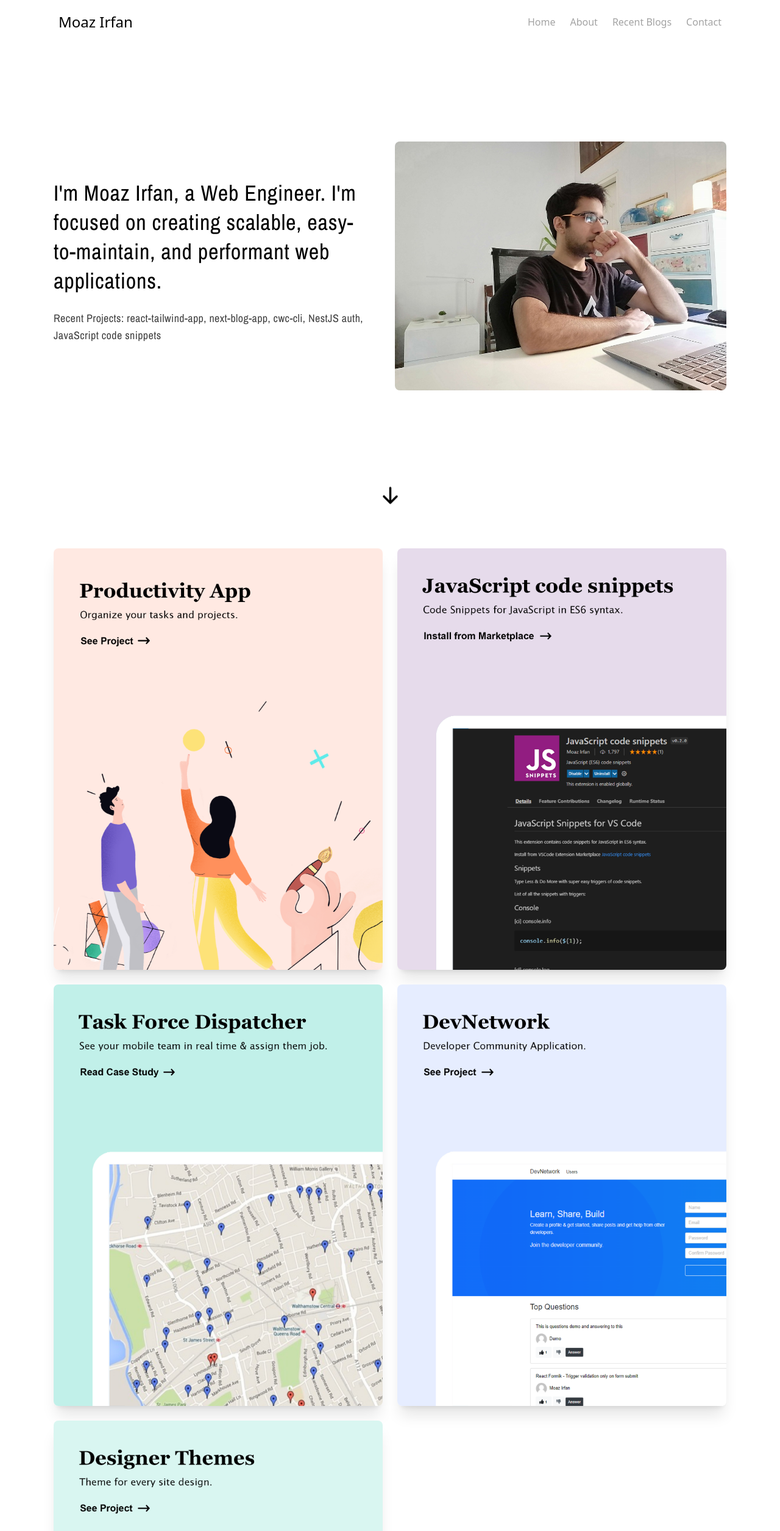
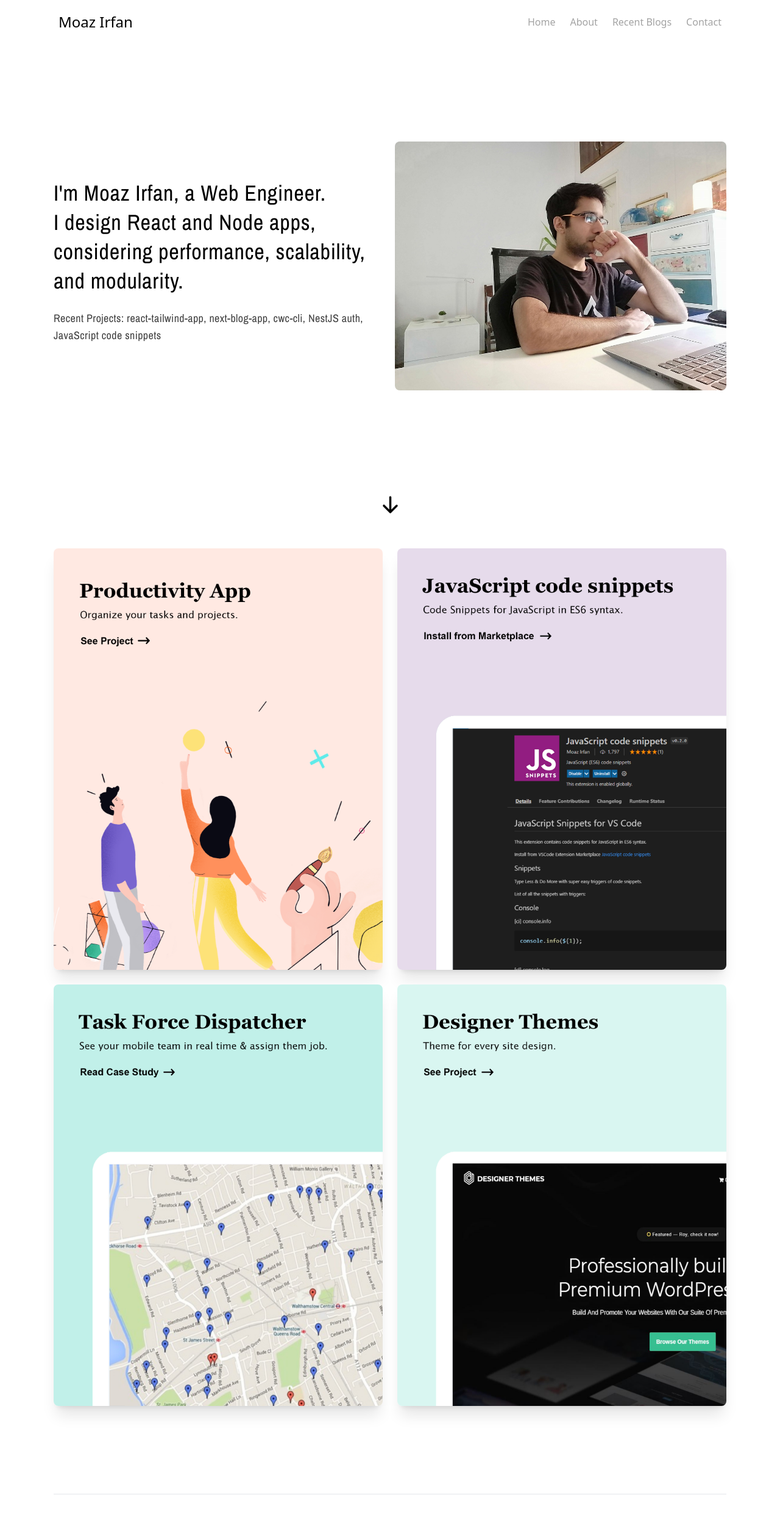
Before and after one commit to MoazIrfan/nextjs-and-tailwind-portfolio, a Next.js app: page / in a window 1280 px wide. Shown: the top 2510 px of the page at 61% size. Built offline with nearby package versions, Linux system fonts and the light colour scheme.

Commit message:
👌 IMPROVE: change hero text

```diff
--- a/components/HeroSection.tsx
+++ b/components/HeroSection.tsx
@@ -21,8 +21,8 @@ const HeroSection = () => {
       <div className="flex flex-col items-center justify-center animate-fadeIn animation-delay-2 my-8 py-16 sm:py-32  md:flex-row md:space-x-4 md:text-left">
 
         <div style={archivo.style} className="pb-8 md:pr-8 md:w-1/2">
-          <p className="mt-4 mb-6 text-36 leading-48 tracking-.8">
-            I&#39;m Moaz Irfan, a Web Engineer. I&#39;m focused on creating scalable, easy-to-maintain, and performant web applications.
+          <p className="mt-4 mb-6 text-4xl leading-48 tracking-.8">
+            I&#39;m Moaz Irfan, a Web Engineer. <br />I design React and Node apps, considering performance, scalability, and modularity.
           </p>
           <p className="text-lg tracking-wide font-thin opacity-75">
             Recent Projects: <a className="hover:underline hover:underline-offset-4" target="_blank" rel="noreferrer" href="https://github.com/MoazIrfan/react-tailwind-app">react-tailwind-app</a>, <a className="hover:underline hover:underline-offset-4" target="_blank" rel="noreferrer" href="https://github.com/MoazIrfan/next-blog-app">next-blog-app</a>, <a className="hover:underline hover:underline-offset-4" target="_blank" rel="noreferrer" href="https://github.com/MoazIrfan/cwc-cli">cwc-cli</a>, <a className="hover:underline hover:underline-offset-4" target="_blank" rel="noreferrer" href="https://github.com/MoazIrfan/NestJS-Authentication-Login-Signup">NestJS auth</a>, <a className="hover:underline hover:underline-offset-4" target="_blank" rel="noreferrer" href="https://github.com/MoazIrfan/JavaScript-code-snippets">JavaScript code snippets</a>
--- a/components/ProjectsSection.tsx
+++ b/components/ProjectsSection.tsx
@@ -16,16 +16,16 @@ const myProjects = [
     link: "https://marketplace.visualstudio.com/items?itemName=MoazIrfan.javascript-code-snippets",
   },
   {
-    name: "DevNetwork",
+    name: "Task Force Dispatcher",
     image: "/projects/Task-Force-Dispatcher_Thumbnail@3x.png",
     link: "/projects/task-force-dispatcher",
   },
-  {
-    name: "Task Force Dispatcher",
-    image: "/projects/DevNetwork_Thumbnail@3x.png",
-    github: "https://github.com/hqasmei/thankful-thoughts",
-    link: "/projects/devnetwork",
-  },
+  // {
+  //   name: "DevNetwork",
+  //   image: "/projects/DevNetwork_Thumbnail@3x.png",
+  //   github: "https://github.com/hqasmei/thankful-thoughts",
+  //   link: "/projects/devnetwork",
+  // },
   {
     name: "Designer Themes",
     image: "/projects/Designer-Themes_Thumbnail@3x.png",
```
